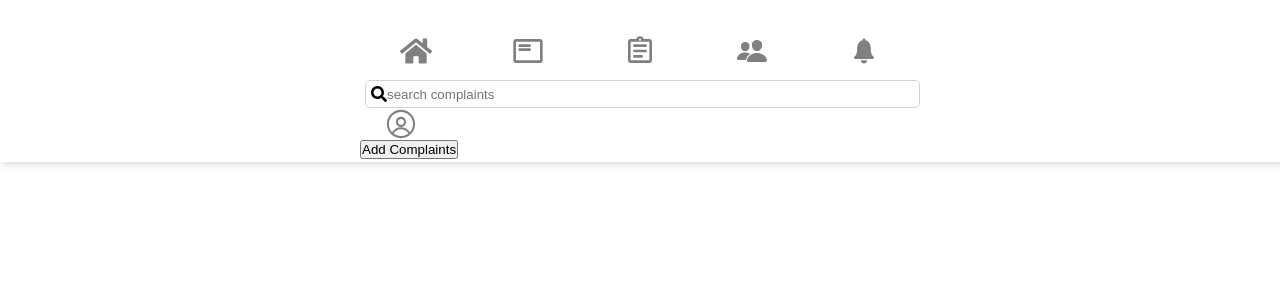
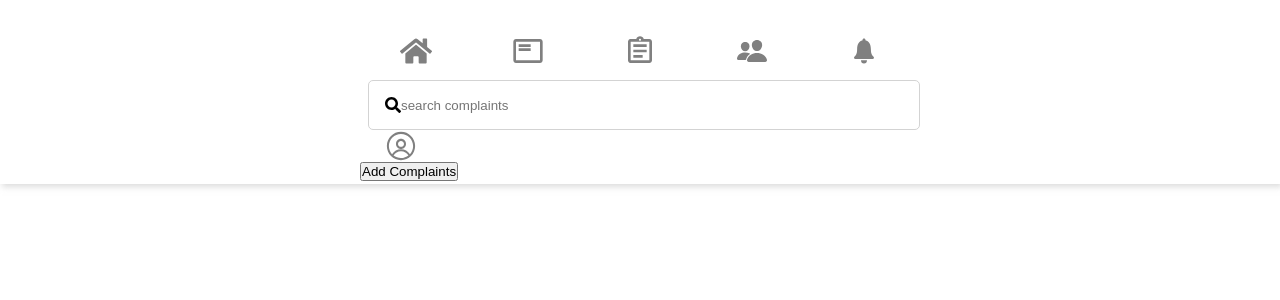
Before and after one commit to Dipesh166/E-governance-Project, a React (Vite) app in the folder complain-forum/: page / in a window 1280 px wide. Shown: the top 300 px of the page. Built offline with nearby package versions, Linux system fonts and the light colour scheme.

Commit message:
just a little bit css change

```diff
--- a/complain-forum/src/components/CSS/quoraHeader.css
+++ b/complain-forum/src/components/CSS/quoraHeader.css
@@ -69,9 +69,9 @@
     display: flex;
     align-items: center;
     border: 1px solid lightgray;
-    padding: 5px;
+    padding: 16px;
     border-radius: 5px;
-    margin-left: 5px;
+    margin-left: 8px;
   }
 
   .qHeader-input > input {
@@ -85,13 +85,12 @@
     color: gray;
   }
 
-  .qHeader__avatar {
-    cursor: pointer;
-  }
+
   .qHeader-Rem {
     display: flex;
     align-items: center;
     margin-left: 25px;
+    cursor: pointer;
   }
 
   .qHeader-Rem {
```
